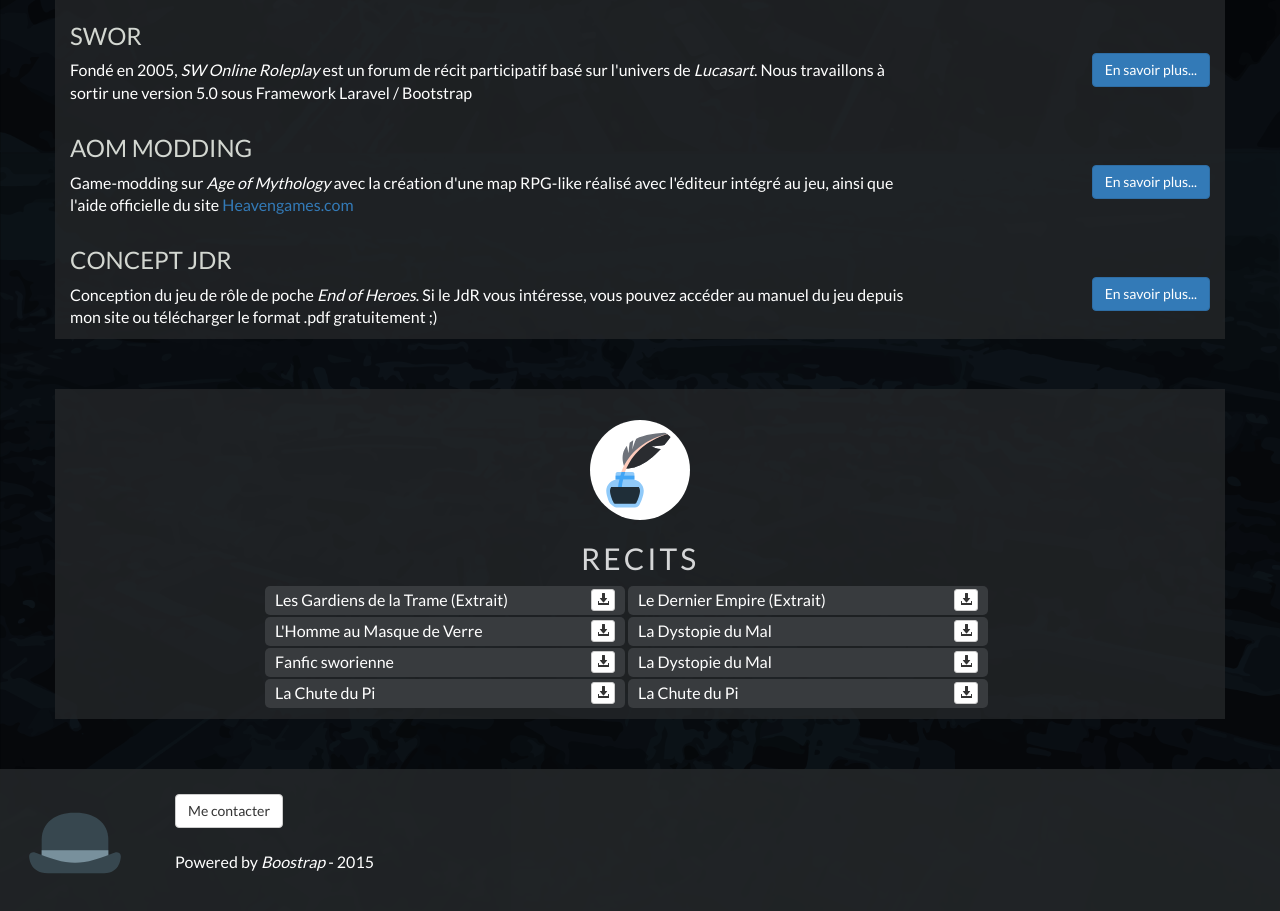
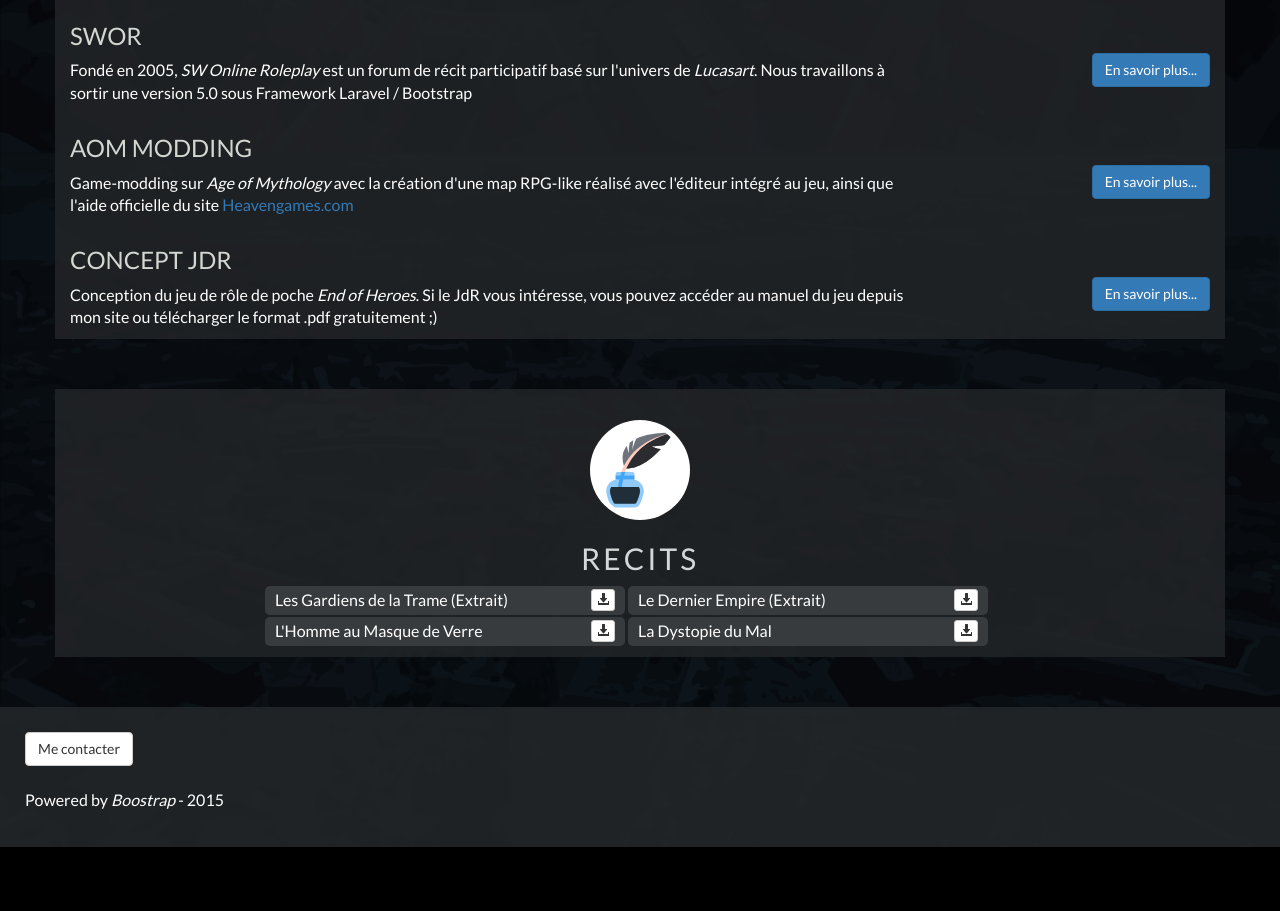
Before and after one commit to TakCastel/oldwebsite, a plain HTML site: page index.html in a window 1280 px wide. Shown: the part 1667-2578 px from the top of the page. After the commit the page ends 2514 px from the top, so only its background shows below. Drawn offline with nearby package versions, Linux system fonts and the light colour scheme.

Commit message:
update november

```diff
--- a/css/style.css
+++ b/css/style.css
@@ -13,6 +13,15 @@ TESTING SECTION
 	border:2px solid #fff;
 	margin: 5px auto;
 	padding:10px;
+	cursor: pointer;
+}
+
+.popover-title {
+    color: #333;
+}
+
+.popover-content {
+    color: #333;
 }
 
 .panel {
--- a/index.html
+++ b/index.html
@@ -74,7 +74,8 @@
 
 						<br>Bonne visite ;)</p>
 					</div>
-					<div class="col-lg-4 col-xs-12"><img class="tak-profile" src="img/tak-profile.svg"></div>
+					<div class="col-lg-4 col-xs-12"><img class="tak-profile" src="img/tak-profile.svg" data-toggle="popover" tabindex="50" data-content="Vectorisation de ma tête par <strong>Lellex</strong> :D" data-placement="top"/>
+					</div>
 			</section>
 
 			<section class="row" id="skill">
@@ -138,59 +139,30 @@
 
 						<div class="pdf-access">
 							Les Gardiens de la Trame (Extrait)
-							<button type="button" class="btn btn-default btn-xs pull-right">
+							<a href="texts/Expeditio.pdf" target="_blank"><button type="button" class="btn btn-default btn-xs pull-right">
 								<span class="glyphicon glyphicon-download-alt" aria-hidden="true"></span>
-							</button>
+							</button></a>
 						</div>
 
 						<div class="pdf-access">
 							Le Dernier Empire (Extrait)
-							<button type="button" class="btn btn-default btn-xs pull-right">
+							<a href="texts/LastEmpireofSolarSystem.pdf" target="_blank"><button type="button" class="btn btn-default btn-xs pull-right">
 								<span class="glyphicon glyphicon-download-alt" aria-hidden="true"></span>
-							</button>
+							</button></a>
 						</div>
 
 						<div class="pdf-access">
 							L'Homme au Masque de Verre
-							<button type="button" class="btn btn-default btn-xs pull-right">
+							<a href="texts/Homme au Masque de Verre.pdf" target="_blank"><button type="button" class="btn btn-default btn-xs pull-right">
 								<span class="glyphicon glyphicon glyphicon-download-alt" aria-hidden="true"></span>
-							</button>
+							</button></a>
 						</div>
 
 						<div class="pdf-access">
 							La Dystopie du Mal
-							<button type="button" class="btn btn-default btn-xs pull-right">
+							<a href="texts/La Dystopie du Mal.pdf" target="_blank"><button type="button" class="btn btn-default btn-xs pull-right">
 								<span class="glyphicon glyphicon-download-alt" aria-hidden="true"></span>
-							</button>
-						</div>
-
-						<div class="pdf-access">
-							Fanfic sworienne
-							<button type="button" class="btn btn-default btn-xs pull-right">
-								<span class="glyphicon glyphicon-download-alt" aria-hidden="true"></span>
-							</button>
-						</div>
-
-						<div class="pdf-access">
-							La Dystopie du Mal
-							<button type="button" class="btn btn-default btn-xs pull-right">
-								<span class="glyphicon glyphicon-download-alt" aria-hidden="true"></span>
-							</button>
-						</div>
-
-
-						<div class="pdf-access">
-							La Chute du Pi
-							<button type="button" class="btn btn-default btn-xs pull-right">
-								<span class="glyphicon glyphicon-download-alt" aria-hidden="true"></span>
-							</button>
-						</div>
-
-						<div class="pdf-access">
-							La Chute du Pi
-							<button type="button" class="btn btn-default btn-xs pull-right">
-								<span class="glyphicon glyphicon-download-alt" aria-hidden="true"></span>
-							</button>
+							</button></a>
 						</div>
 
 					</p>
@@ -201,7 +173,6 @@
 
 		<footer id="contact">
 
-			<a href="#"><img src="img/english.svg" alt="Put it in english" title="Put it in english !"></a>
 			<p><a href="mailto:takcastel@gmail.com" class="btn btn-default">Me contacter</a> <br>
 
 			<br>Powered by <em>Boostrap</em> - 2015</p>
@@ -226,6 +197,13 @@
 			});
 		});
 
+		$(function(){
+			$('[data-toggle=popover]').popover({
+				html: true,
+				title: 'Crédits'
+			})
+		});
+
 	</script>
 
 	<script>
```
Also changed, not shown: project-eoh.html (+3 -3 lines), 5 other files.
